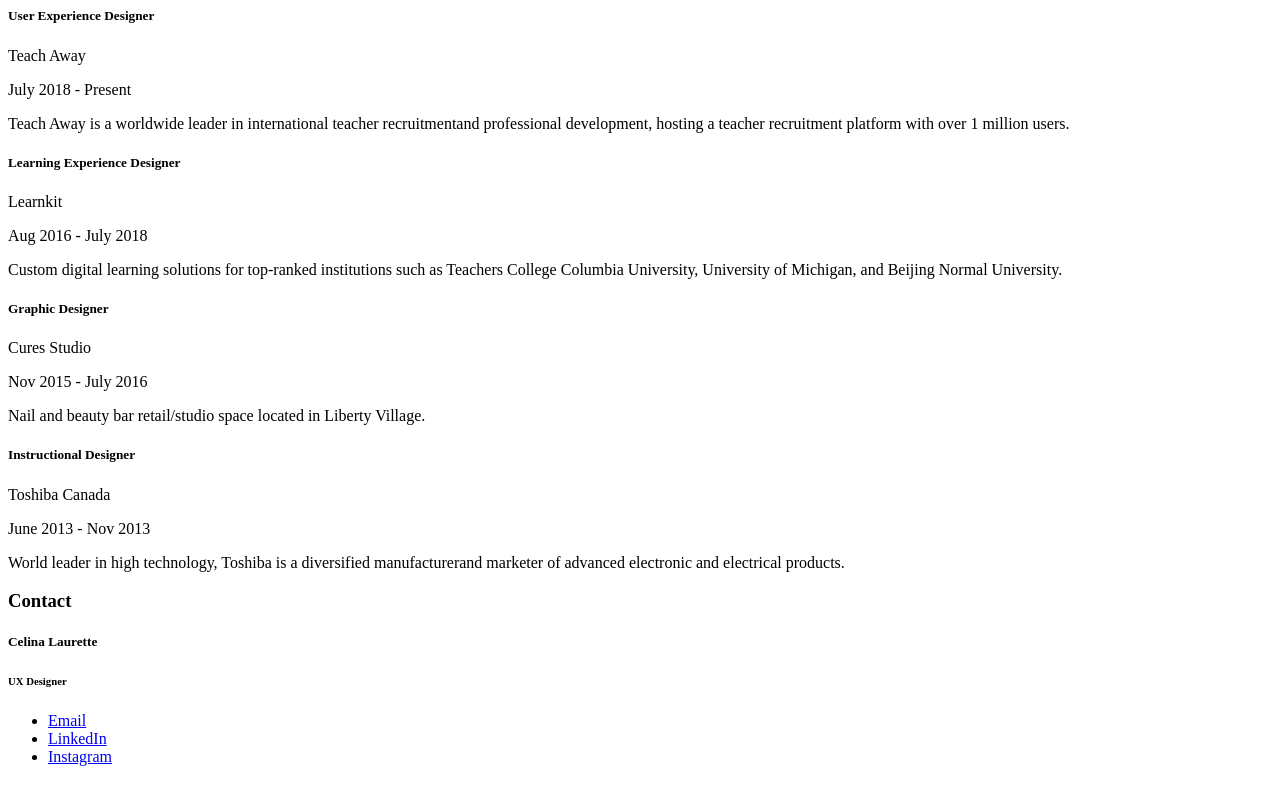
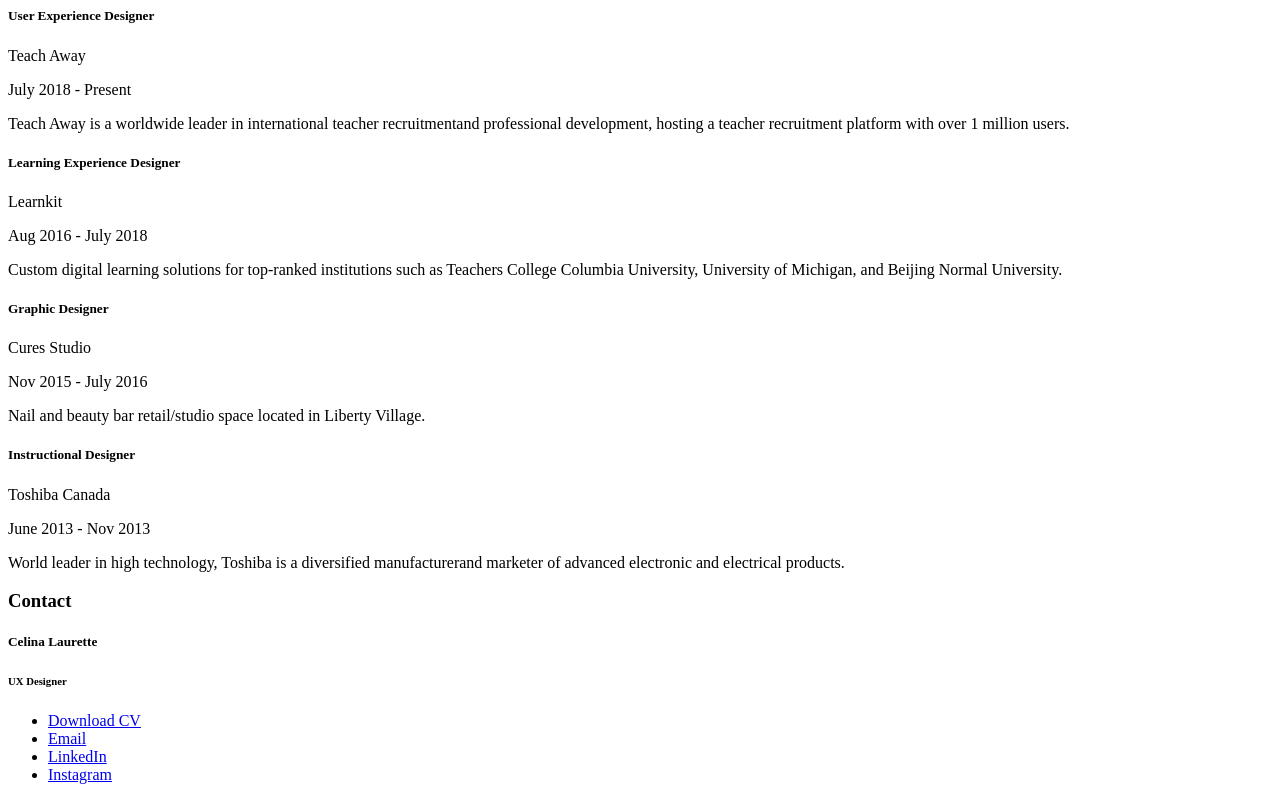
Before and after one commit to celina-laurette/Lighthouse_Labs, a plain HTML site: page W1D2/Resume/index.html in a window 1280 px wide. Shown: the part 1495-2295 px from the top of the page. Drawn offline with Linux system fonts and the light colour scheme.

Commit message:
Added downloadable CV

```diff
--- a/W1D2/Resume/index.html
+++ b/W1D2/Resume/index.html
@@ -116,6 +116,7 @@
         <h5>Celina Laurette</h5>
         <h6>UX Designer</h6>
         <ul>
+        <li> <a href="../Resume/Celina_Laurette_Resume_20190525.pdf" download>Download CV</a></li>
         <li> <a href="mailto:celina.laurette@gmail.com">Email</a> </li>
         <li> <a href="https://www.linkedin.com/in/celinalaurette/" target="_blank">LinkedIn</a> </li>
         <li> <a href="https://www.instagram.com/celinalaurette/" target="_blank">Instagram</a> </li>
```
Also changed, not shown: 1 other file.
